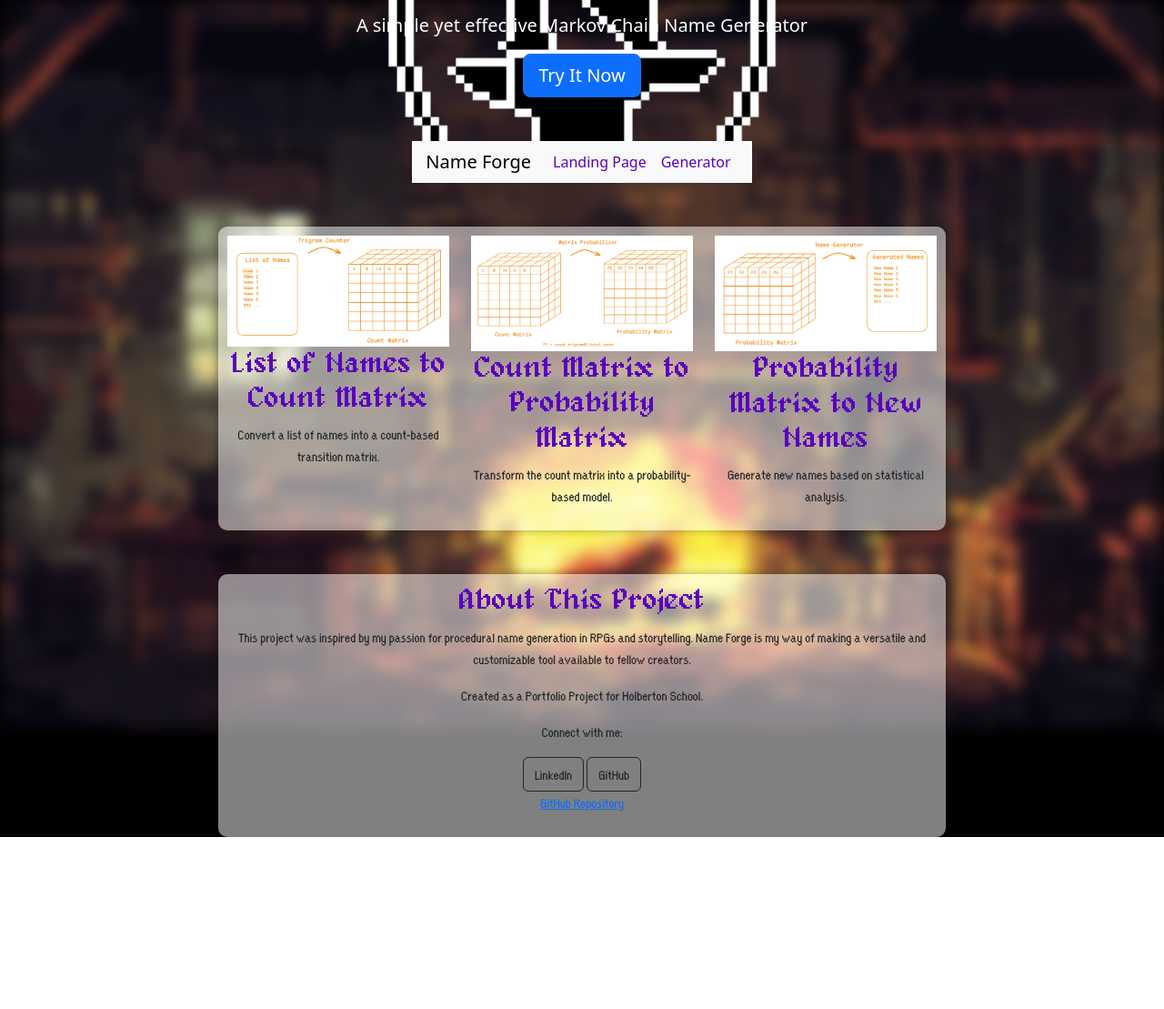
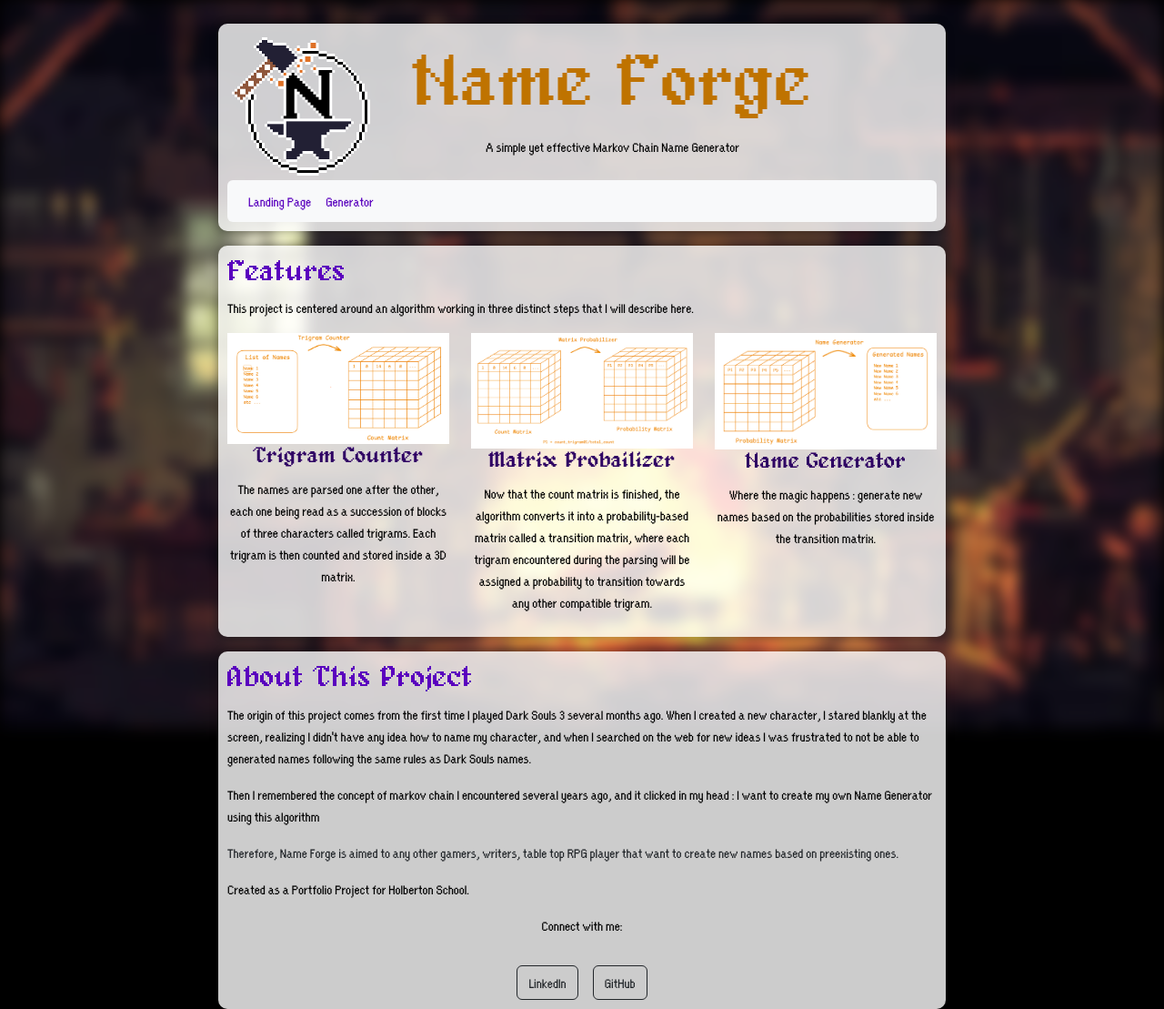
Before and after one commit to Prof-Ursi/portfolio-project-name-forge, a Flask app: page / in a window 1280 px wide. Shown: the whole page at 91% size. Before the commit the page ends 920 px from the top, so only its background shows below. Run offline with Flask 3, Linux system fonts and the light colour scheme.

Commit message:
Fixing some Bootstrap size problems

```diff
--- a/v1.0/static/styles.css
+++ b/v1.0/static/styles.css
@@ -10,13 +10,14 @@
 
 body {
     position:relative;
+    padding-top: 80px;
     height: 100dvh;
     max-width: 800px;
     margin: auto;
     text-align: center;
     font-size: 1rem;
     background-color: rgb(0, 0, 0);
-    display: flex;
+    display: block;
     flex-direction: column;
     justify-content: center;
     align-items: center;
@@ -51,15 +52,21 @@
 h2 {
     color: #5a00be;
     font-family: "alagard";
+    font-size: 2em;
 }
 
 h3 {
-    color: #5a00be;
+    color: #2e0063;
     font-family: "alagard";
-    font-size: 2em;
+    font-size: 1.5em;
 }
 
 
+p {
+    color: #000;
+    font-family: "Orange_Kid";
+    font-size: 1em;
+}
 
 
 textarea {
@@ -79,6 +86,7 @@
 .container {
     font-family: "Orange_Kid";
     background-color: rgba(255, 255, 255, 0.5);
+    padding-top: 40px;
     padding: 10px;
     border-radius: 10px;
     box-shadow: 0 0 10px rgba(0, 0, 0, 0.3);
--- a/v1.0/templates/index.html
+++ b/v1.0/templates/index.html
@@ -7,61 +7,83 @@
     <link href="https://cdn.jsdelivr.net/npm/bootstrap@5.3.0/dist/css/bootstrap.min.css" rel="stylesheet">
     <link rel="stylesheet" href="{{ url_for('static', filename='styles.css') }}">
 </head>
-<body>
-    <!-- Intro Section -->
-    <header class="text-center text-white p-5" style="background: url('static/images/logo.png') center/cover no-repeat;">
-        <h1 class="display-3">Name Forge</h1>
-        <p class="lead">A simple yet effective Markov Chain Name Generator</p>
-        <a href="{{ url_for('generator') }}" class="btn btn-primary btn-lg">Try It Now</a>
-    </header>
 
-    <!-- Navbar -->
-    <nav class="navbar navbar-expand-lg navbar-light bg-light">
+<body style="padding-top: 10px;">
+    <!-- Presentation & Navbar -->
+    <div class="container transparent mt-3">
+        <div class="row align-items-center">
+            <div class="col-md-3">
+                <img src="static/images/logo.png" class="img-fluid d-block mx-auto" alt="Name Forge Logo" style="max-width: 100%; height: auto; padding: 5px;">
+            </div>
+            <div class="col-md-7">
+                <h1 id="page-name" class="text-center">Name Forge</h1>
+                <p class="text-center">A simple yet effective Markov Chain Name Generator</p>
+            </div>
+        </div>
+
+        <nav class="navbar navbar-expand-lg navbar-light bg-light rounded">
             <div class="container-fluid">
-            <a class="navbar-brand" href="#">Name Forge</a>
-            <button class="navbar-toggler" type="button" data-bs-toggle="collapse" data-bs-target="#navbarNav">
+                <button class="navbar-toggler" type="button" data-bs-toggle="collapse" data-bs-target="#navbarNav" aria-controls="navbarNav" aria-expanded="false" aria-label="Toggle navigation">
                     <span class="navbar-toggler-icon"></span>
                 </button>
                 <div class="collapse navbar-collapse" id="navbarNav">
-                <ul class="navbar-nav">
-                    <li class="nav-item"><a class="nav-link" href="#">Landing Page</a></li>
-                    <li class="nav-item"><a class="nav-link" href="{{ url_for('generator') }}">Generator</a></li>
+                    <ul class="navbar-nav me-auto">
+                        <li class="nav-item">
+                            <a class="nav-link" href="#">Landing Page</a>
+                        </li>
+                        <li class="nav-item">
+                            <a class="nav-link" href="{{ url_for('generator') }}">Generator</a>
+                        </li>
                     </ul>
+                    <!-- <button class="btn btn-dark" id="darkModeToggle">Dark Mode</button> -->
                 </div>
             </div>
         </nav>
+    </div>
 
     <!-- Feature Section -->
-    <section class="container mt-5">
+    <div class="container transparent mt-3">
+        <div class="row text-start">
+            <h2>Features</h2>
+            <p>This project is centered around an algorithm working in three distinct steps that I will describe here.</p>
+        </div>
+
         <div class="row text-center">
             <div class="col-md-4">
                 <img src="static/images/feature1.png" class="img-fluid" alt="Feature 1">
-                <h3>List of Names to Count Matrix</h3>
-                <p>Convert a list of names into a count-based transition matrix.</p>
+                <h3>Trigram Counter</h3>
+                <p>The names are parsed one after the other, each one being read as a succession of blocks of three characters called trigrams. Each trigram is then counted and stored inside a 3D matrix.</p>
             </div>
             <div class="col-md-4">
                 <img src="static/images/feature2.png" class="img-fluid" alt="Feature 2">
-                <h3>Count Matrix to Probability Matrix</h3>
-                <p>Transform the count matrix into a probability-based model.</p>
+                <h3>Matrix Probailizer</h3>
+                <p>Now that the count matrix is finished, the algorithm converts it into a probability-based matrix called a transition matrix, where each trigram encountered during the parsing will be assigned a probability to transition towards any other compatible trigram.</p>
             </div>
             <div class="col-md-4">
                 <img src="static/images/feature3.png" class="img-fluid" alt="Feature 3">
-                <h3>Probability Matrix to New Names</h3>
-                <p>Generate new names based on statistical analysis.</p>
+                <h3>Name Generator</h3>
+                <p>Where the magic happens : generate new names based on the probabilities stored inside the transition matrix.</p>
             </div>
         </div>
-    </section>
+    </div>
+
 
     <!-- About Section -->
-    <section class="container mt-5 text-center">
+    <div class="container transparent mt-3 text-start">
         <h2>About This Project</h2>
-        <p>This project was inspired by my passion for procedural name generation in RPGs and storytelling. Name Forge is my way of making a versatile and customizable tool available to fellow creators.</p>
+        <p>The origin of this project comes from the first time I played Dark Souls 3 several months ago. When I created a new character, I stared blankly at the screen, realizing I didn't have any idea how to name my character, and when I searched on the web for new ideas I was frustrated to not be able to generated names following the same rules as Dark Souls names.
+        <p>Then I remembered the concept of markov chain I encountered several years ago, and it clicked in my head : I want to create my own Name Generator using this algorithm
+        </p>Therefore, Name Forge is aimed to any other gamers, writers, table top RPG player that want to create new names based on preexisting ones.</p>
         <p>Created as a Portfolio Project for Holberton School.</p>
+
+        <div class="row text-center">
             <p>Connect with me:</p>
-        <a href="#" class="btn btn-outline-dark">LinkedIn</a>
-        <a href="#" class="btn btn-outline-dark">GitHub</a>
-        <p><a href="https://github.com/myrepo">GitHub Repository</a></p>
-    </section>
+            <div class="d-flex justify-content-center gap-3 mt-3">
+                <a href="https://www.linkedin.com/in/aurélien-bouillé-473002166" class="btn btn-outline-dark">LinkedIn</a>
+                <a href="https://github.com/Prof-Ursi" class="btn btn-outline-dark">GitHub</a>
+            </div>
+        </div>
+    </div>
 
     <script src="https://cdn.jsdelivr.net/npm/bootstrap@5.3.0/dist/js/bootstrap.bundle.min.js"></script>
         <script src="{{ url_for('static', filename='script.js') }}"></script>
```
Also changed, not shown: v1.0/static/images/logo-trash.png (deleted), v1.0/static/images/logo.png, v1.0/templates/generator.html (line endings or trailing spaces). Lines whose indentation alone changed are shown as unchanged.
